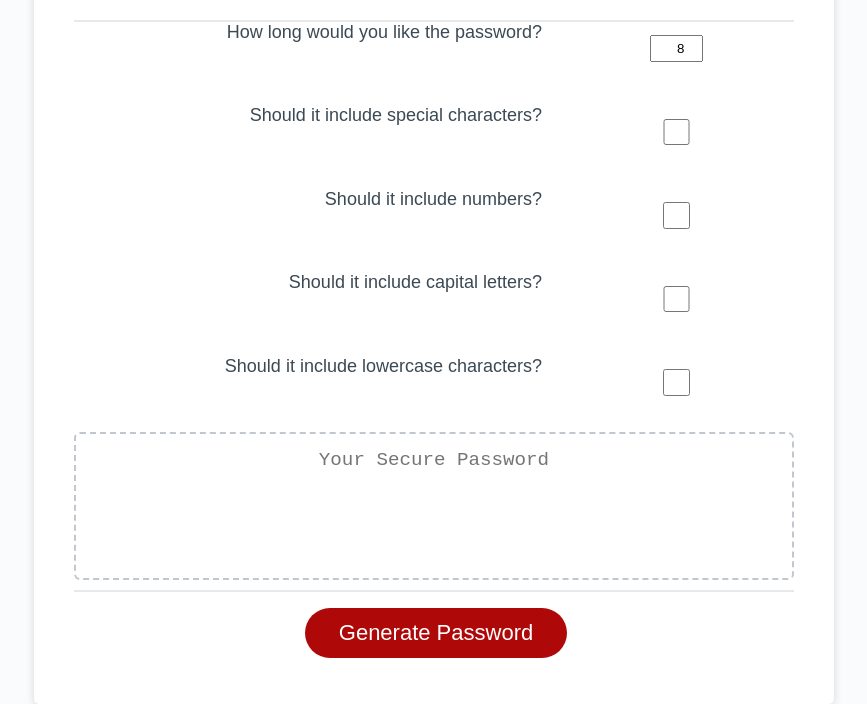
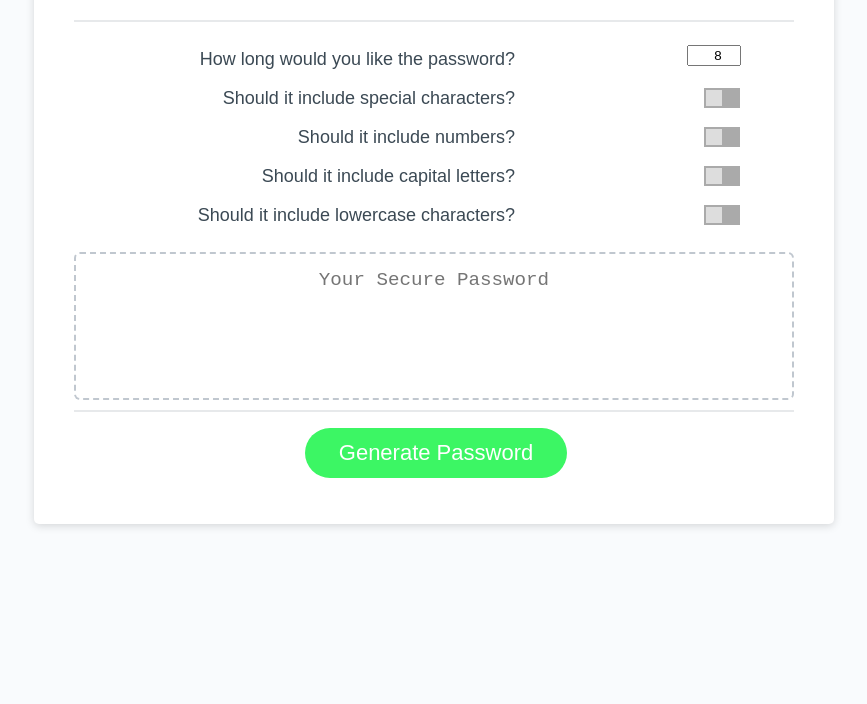
Before and after one commit to Axeljk/uw_m03_password, a plain HTML site: page index.html in a window 1280 px wide. Both pictures are taken after a click on the button "Specify Password". Shown: the part 216-920 px from the top of the page, without its empty margins (206-1073 px from the left). After the commit the page ends 800 px from the top, so only its background shows below. Drawn offline with Linux system fonts and the light colour scheme.

Commit message:
Straightens form layout and changes checkboxes to switches.

```diff
--- a/assets/css/style.css
+++ b/assets/css/style.css
@@ -50,30 +50,81 @@ header {
   height: 2px;
 }
 
+/*
+	Form section:
+ */
 form {
 	padding: 0;
 	opacity: 0.0;
 	height: 0px;
 	transition: height 0.8s, opacity 1s 0.6s;
-	display: grid;
-	grid-gap: 1em 4em;
-	grid-template-columns: 70% 20%;
-}
-form > div {
-	display: none;
 }
 label {
+	float: left;
+	display: none;
+	clear:left;
 	text-align: right;
-	padding: 0 2em;
+	width: 60%;
+	margin: 0.5em;
 }
-input {
-	margin: 1em 0;
+input[type=number] {
+	display: none;
+	float: right;
 	text-align: right;
-	height: 2em;
+	margin: 5px;
+	margin-right: 4em;
+	vertical-align:middle;
 	width: 4em;
 }
 input:invalid {
-	background-color: #f00;
+	background-color: #ff000066;
+}
+
+/*
+	Form switches:
+ */
+.switch {
+	cursor: pointer;
+	position: relative;
+	float: right;
+	clear: right;
+	display: none;
+	width: 36px;
+	height: 20px;
+	margin-right: 3em;
+}
+.switch input {
+	opacity: 0;
+	width: 0;
+	height: 0;
+}
+.switch span {
+	display: inherit;
+	position: absolute;
+	transition: .4s;
+	background: #aaa;
+	bottom: 0;
+	left: 0;
+	right: 0;
+	top: 0;
+}
+.switch span:before {
+	cursor: pointer;
+	position: absolute;
+	content: "";
+	height: 16px;
+	width: 16px;
+	left: 2px;
+	bottom: 2px;
+	background-color: #ddd;
+	transition: .4s;
+}
+input:checked + span {
+	background: #29f;
+}
+input:checked + span:before {
+	transform: translateX(16px);
+	background: #fff;
 }
 
 .card-body {
--- a/assets/src/script.js
+++ b/assets/src/script.js
@@ -56,12 +56,9 @@ function writePassword() {
 	let form = document.getElementsByTagName("form")[0];
 
 	form.style.opacity = "1.0";
-	form.style.height = "400px";
-	for(var i = 0; i < form.children.length; i++){
-		form.children[i].style.display = "block";
-	}
+	form.style.height = "220px";
 
-	document.querySelector("#generate").innerText = "Generate Password";
+	myFunction();
   } else {
 	var password = generatePassword();
 	var passwordText = document.querySelector("#password");
@@ -72,3 +69,26 @@ function writePassword() {
 
 // Add event listener to generate button
 generateBtn.addEventListener("click", writePassword);
+document.querySelector("#length").addEventListener("input", myFunction);
+document.querySelector("form").addEventListener("transitionend", displayForm);
+
+function myFunction() {
+	let inputText = document.querySelector("#length");
+
+	if (inputText.checkValidity()) {
+		generateBtn.textContent = "Generate Password";
+		generateBtn.setAttribute("style", "background-color: hsl(133, 91%, 60%);");
+	} else {
+		generateBtn.textContent = "Complete Form";
+		generateBtn.setAttribute("style", "background-color: hsl(360, 91%, 36%);");
+	}
+}
+function displayForm() {
+	let form = document.querySelector("form");
+
+	form.style.padding = "1em 0";
+	for(var i = 0; i < form.children.length; i++){
+		form.children[i].style.display = "inline-block";
+	}
+
+}
--- a/index.html
+++ b/index.html
@@ -20,13 +20,13 @@
 			<label for="length">How long would you like the password? </label>
 			<input type="number" id="length" name="length" value="8" min="8" max="128" pattern="[0-9]*" required>
 			<label for="special">Should it include special characters?</label>
-			<input type="checkbox" id="special" name="special" required>
+			<label for="special" class="switch"><input type="checkbox" id="special" name="special" required><span></span></label>
 			<label for="numbers">Should it include numbers?</label>
-			<input type="checkbox" id="numbers" name="numbers" required>
+			<label for="numbers" class="switch"><input type="checkbox" id="numbers" name="numbers" required><span></span></label>
 			<label for="uppercase">Should it include capital letters?</label>
-			<input type="checkbox" id="uppercase" name="uppercase" required>
+			<label for="uppercase" class="switch"><input type="checkbox" id="uppercase" name="uppercase" required><span></span></label>
 			<label for="lowercase">Should it include lowercase characters?</label>
-			<input type="checkbox" id="lowercase" name="lowercase" required>
+			<label for="lowercase" class="switch"><input type="checkbox" id="lowercase" name="lowercase" required><span></span></label>
 		</form>
         <div class="card-body">
           <textarea
```
